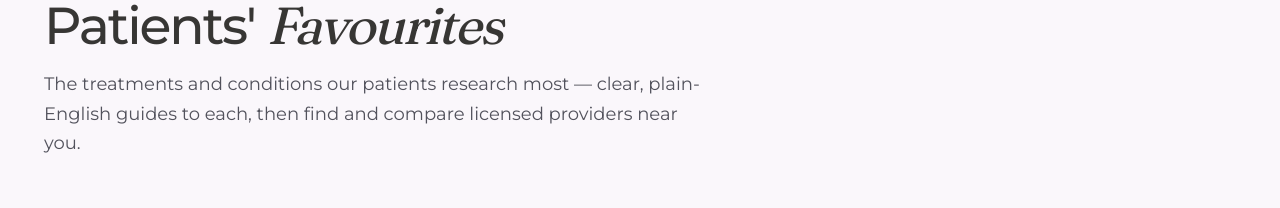
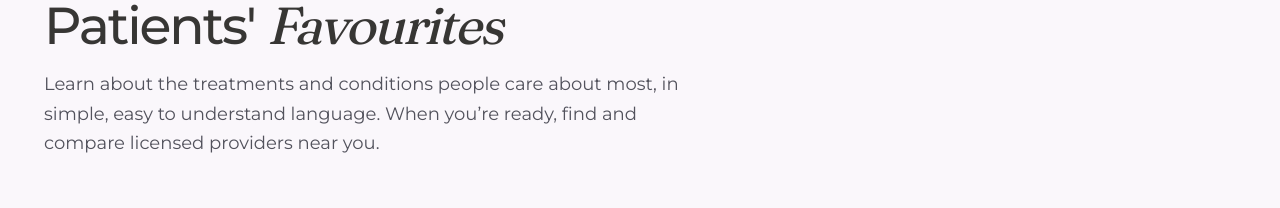
Before and after one commit to devsharmagit/medspa-maps, a Next.js app in the folder web/: page /patients-fav in a window 1280 px wide. Shown: the part 169-377 px from the top of the page. Built offline with nearby package versions, Linux system fonts and the light colour scheme.

Commit message:
chore: patients fav page fix line

```diff
--- a/web/src/app/patients-fav/page.tsx
+++ b/web/src/app/patients-fav/page.tsx
@@ -100,7 +100,7 @@ export default function PatientsFavouritesPage() {
         crumbs={[{ label: "Home", href: "/" }, { label: "Patients' Favourites" }]}
         title="Patients'"
         accent="Favourites"
-        subtitle="The treatments and conditions our patients research most — clear, plain-English guides to each, then find and compare licensed providers near you."
+        subtitle="Learn about the treatments and conditions people care about most, in simple, easy to understand language. When you’re ready, find and compare licensed providers near you."
         contentClassName="max-w-[1240px]"
       />
 
```
